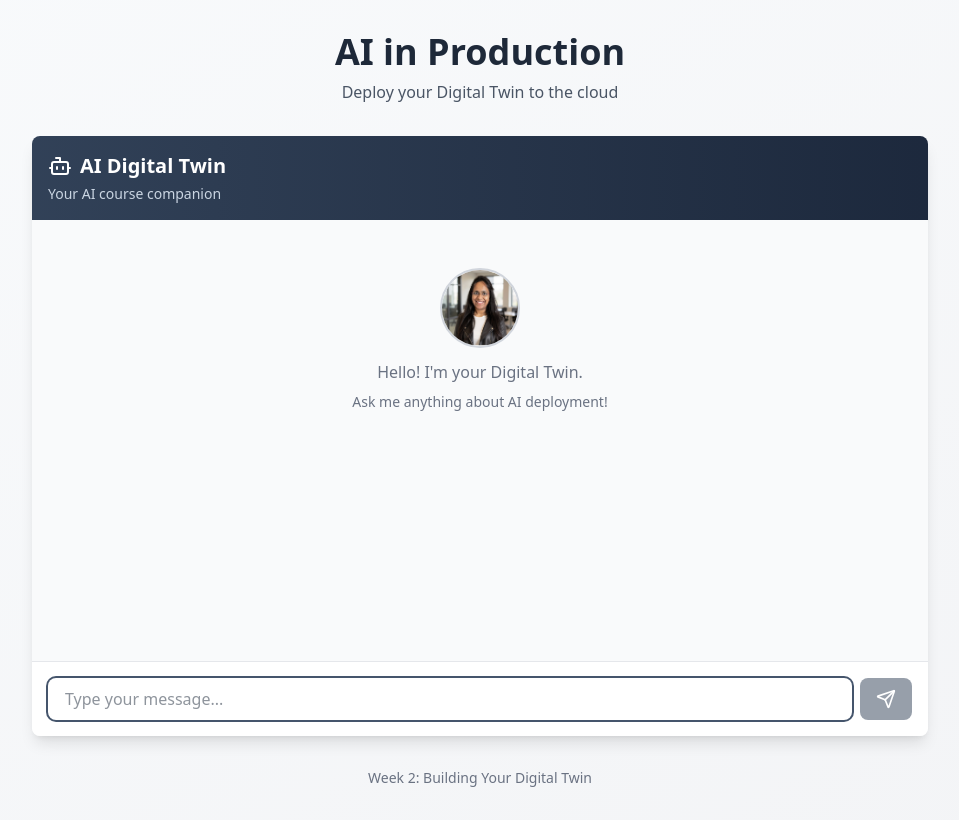
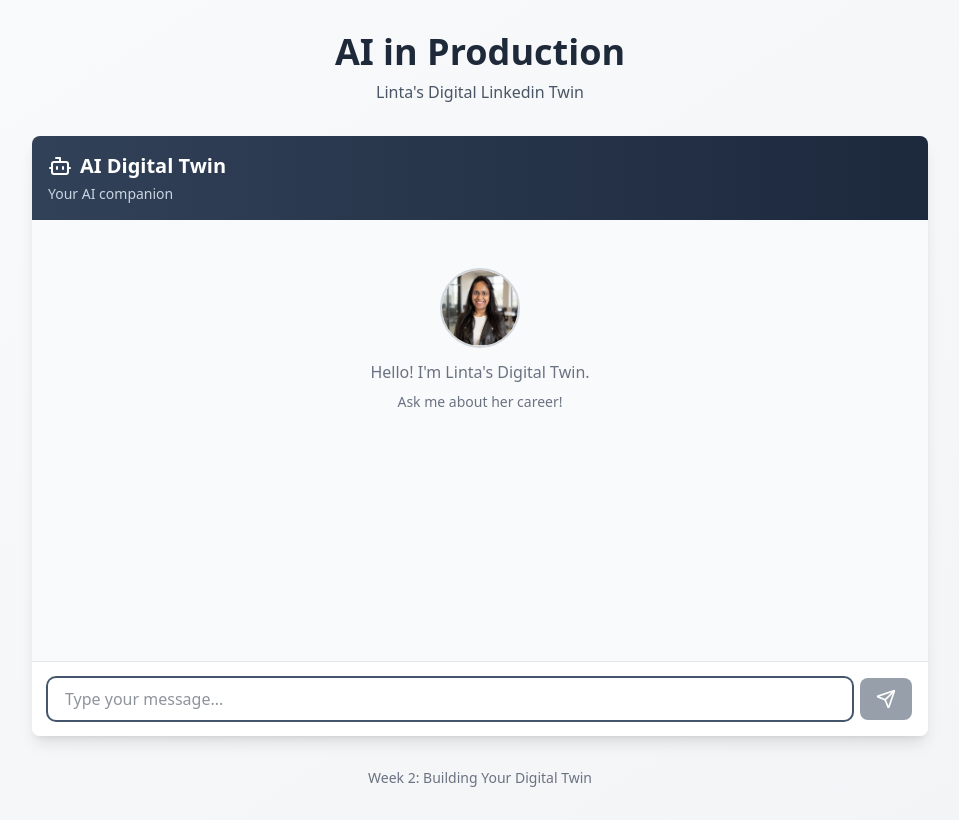
Before and after one commit to LintaGitCode/digital-twin, a Next.js app in the folder frontend/: page / in a window 1280 px wide. Shown: the whole page, without its empty margins (160-1119 px from the left). Built offline with nearby package versions, Linux system fonts and the light colour scheme.

Commit message:
Updating UI text

```diff
--- a/frontend/app/page.tsx
+++ b/frontend/app/page.tsx
@@ -9,7 +9,7 @@ export default function Home() {
             AI in Production
           </h1>
           <p className="text-center text-gray-600 mb-8">
-            Deploy your Digital Twin to the cloud
+              Linta's Digital Linkedin Twin
           </p>
 
           <div className="h-[600px]">
--- a/frontend/components/twin.tsx
+++ b/frontend/components/twin.tsx
@@ -111,7 +111,7 @@ export default function Twin() {
                     <Bot className="w-6 h-6" />
                     AI Digital Twin
                 </h2>
-                <p className="text-sm text-slate-300 mt-1">Your AI course companion</p>
+                <p className="text-sm text-slate-300 mt-1">Your AI companion</p>
             </div>
 
             {/* Messages */}
@@ -127,8 +127,8 @@ export default function Twin() {
                         ) : (
                             <Bot className="w-12 h-12 mx-auto mb-3 text-gray-400" />
                         )}
-                        <p>Hello! I&apos;m your Digital Twin.</p>
-                        <p className="text-sm mt-2">Ask me anything about AI deployment!</p>
+                        <p>Hello! I&apos;m Linta's Digital Twin.</p>
+                        <p className="text-sm mt-2">Ask me about her career!</p>
                     </div>
                 )}
 
```
